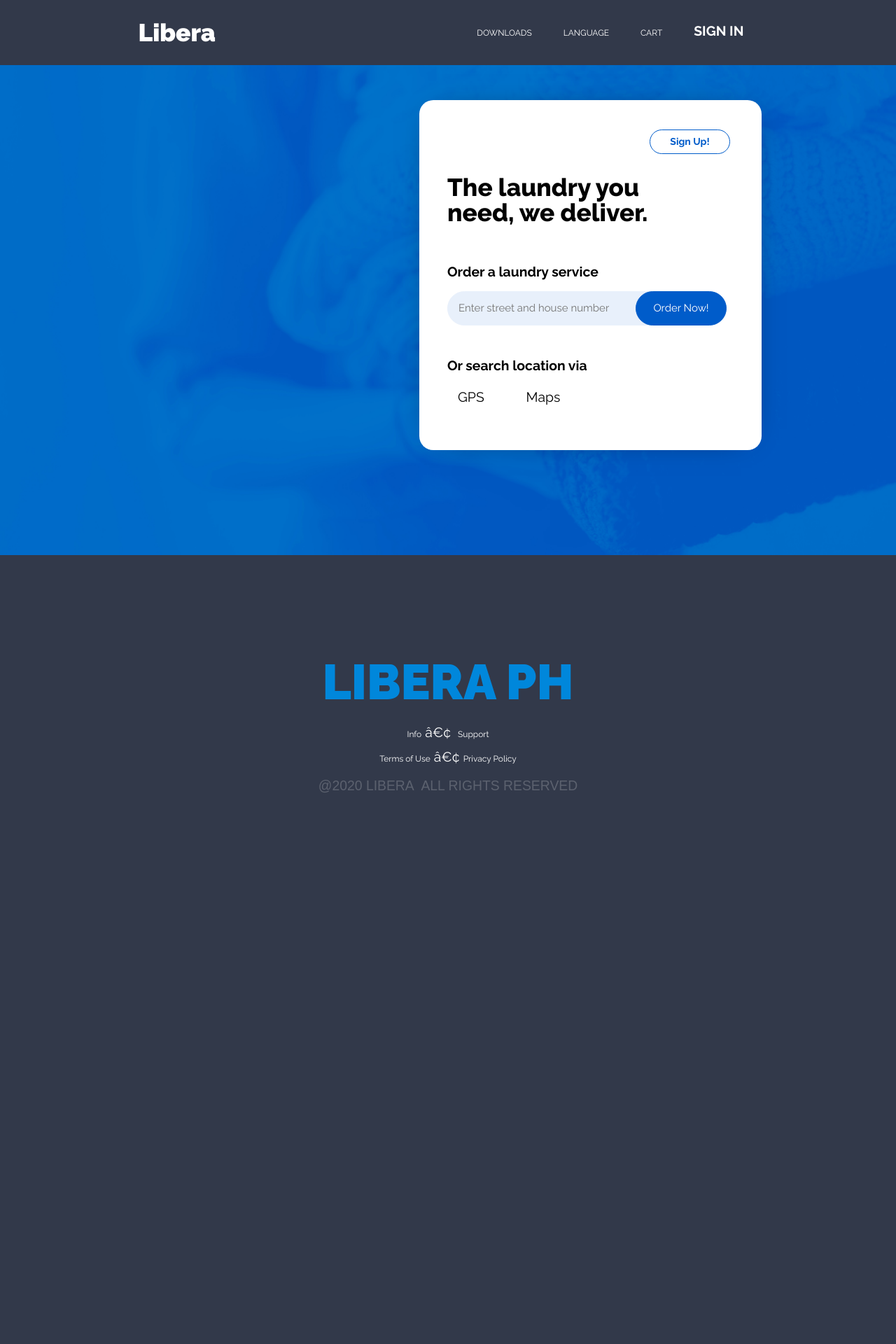
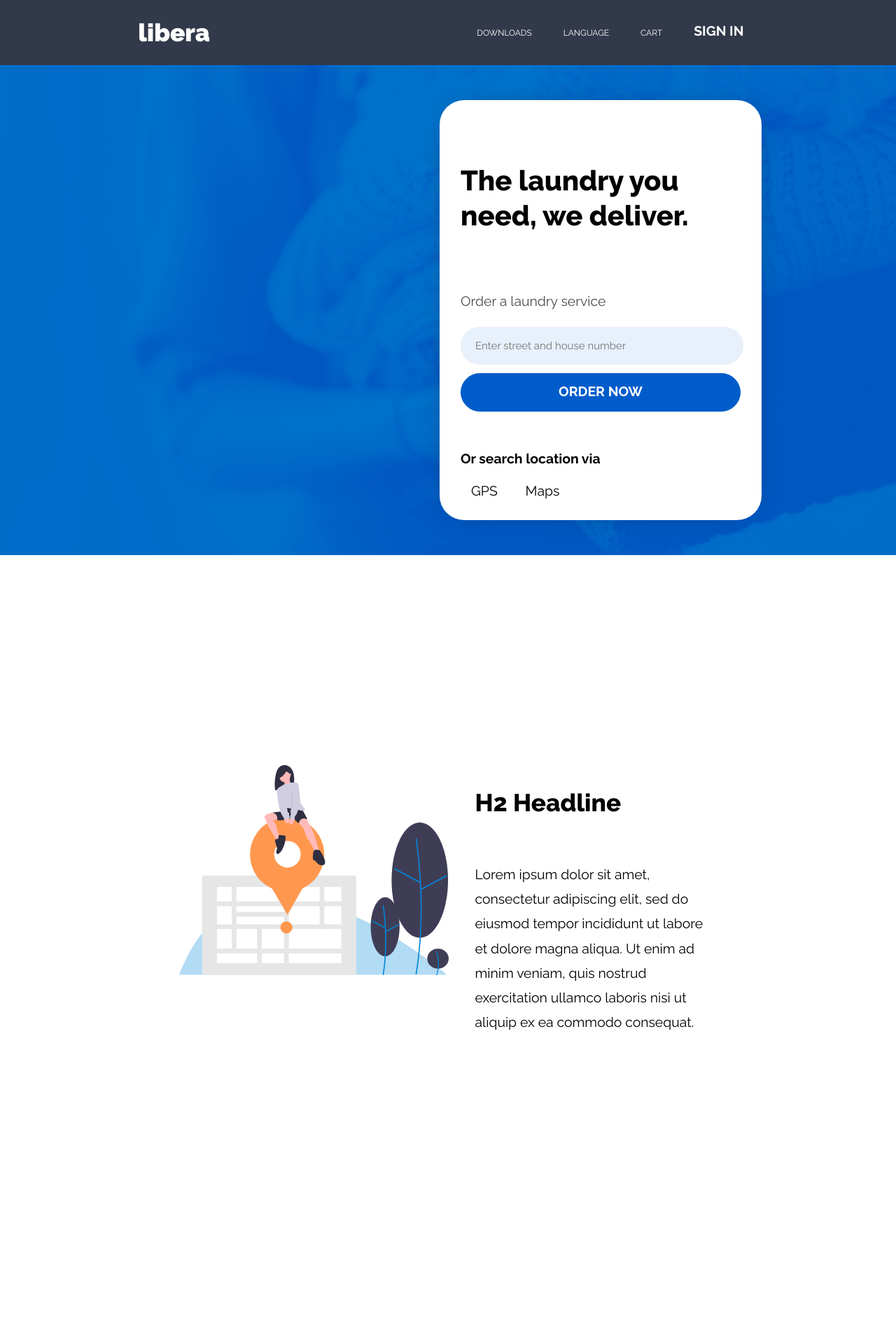
Before and after one commit to teddzyb/libera, a PHP site: page / in a window 1280 px wide. Shown: the top 1920 px of the page at 70% size. Before the commit the page ends 1132 px from the top, so only its background shows below. Run offline with PHP 8.4, Linux system fonts and the light colour scheme; some libraries are stand-ins or nearby versions.

Commit message:
Add files via upload

```diff
--- a/index.css
+++ b/index.css
@@ -25,7 +25,8 @@ hr {
 
 h2 {
   font-weight: 800;
-  font-size: 2rem;
+  font-size: 35px;
+  line-height: 50px;
 }
 
 input:focus {
@@ -57,11 +58,12 @@ button:focus {
 }
 
 .floating-div {
-  width: 100%;
+  width: 400px;
   margin-top  : 50px;
-  height: 500px;
-  border-radius: 20px;
+  height: 520px;
+  border-radius: 35px;
   background-color: white;
+  padding: 30px 30px 50px 30px;
   box-shadow: 0px 0px 45px -30px rgba(0,0,0,1);
 }
 
@@ -71,7 +73,7 @@ button:focus {
 }
 
 .signup button {
-  margin-right: 45px;
+  margin-right: 0px;
   width: 115px;
   height: 35px;
   border-radius: 20px;
@@ -91,46 +93,55 @@ button:focus {
 }
 
 .floating-div h2 {
-  margin-bottom: 0;
-  margin-top: 30px;
+
+  font-size: 40px;
 }
 
 .floating-div h2, p, input {
-    margin-left: 40px;
+
+    margin-top: 60px;
 }
 
 .floating-div-p1 {
-  margin-top: 50px;
-  margin-bottom: 10px;
-  font-weight: bold;
+  position: relative;
+  z-index: 2;
+  top:20px;
+  font-weight: light;
+  opacity: 70%;
 }
 
 .floating-div-p2 {
-  margin-top: 40px;
+  background-color: white ;
+  margin-top: 10px;
   margin-bottom: 10px;
   font-weight: bold;
 }
 
 #input {
+  position: relative;
+  bottom: 40px;
   display: flex;
+  flex-direction: column;
+  background-color: white;
+  justify-content: center;
 }
 
 #address {
-  width: 300px;
-  height: 45px;
+  width: 95%;
+  height: 50px;
   background-color: #E8F0FB;
+  margin-bottom: 12px;
   border-radius: 30px;
   border: 1px solid #E8F0FB;
-  padding-left: 15px;
+  padding-left: 20px;
   font-size: 15px;
 }
 
 #submitAddress {
-  height: 49px;
-  width: 130px;
-  z-index: 2;
-  position: relative;
-  left: -50px;
+  height: 55px;
+  width: 100%;
+
+
   border-radius: 30px;
   border: 1px solid #005CCA;
   background-color: #005CCA;
@@ -147,7 +158,7 @@ button:focus {
 .iconify {
   font-size: 30px;
   color: #005CCA;
-  margin: 5px 15px 10px 40px;
+  margin: 5px 15px 10px 0px;
 }
 
 #icon1 {
@@ -156,6 +167,7 @@ button:focus {
 
 #icon2 {
   padding-bottom: 4px;
+  margin-left: 20px;
 }
 
 #GPS, #Maps {
@@ -168,6 +180,39 @@ button:focus {
   color: #005CCA;
   cursor: pointer;
 }
+
+
+.main_body {
+  display: flex;
+  flex-direction: column;
+  margin: 300px 20% 200px 20%;
+  background: white;
+  align-items: center;
+}
+
+.body_rows {
+  background-color: white;
+  display: flex;
+  justify-content: space-between;
+  margin-bottom: 500px;
+}
+
+.body_col1 {
+  width: 45%;
+  background-color: white;
+}
+
+.body_col2 {
+  width: 45%;
+  background-color: white;
+}
+
+.clip_art {
+  max-height: 300px;
+  align-items: right;
+}
+
+
 
 
 /* HEADER */
@@ -210,10 +255,6 @@ li, a {
   background-color: #32394A;
 }
 
-.navigation {
-
-
-}
 
 .navigation li {
   display: inline-block;
--- a/index.html
+++ b/index.html
@@ -17,7 +17,7 @@
 
     <!-- HEADER -->
     <header>
-      <div class="logo"><a href="index.html">Libera</a></div>
+      <div class="logo"><a href="index.html">libera</a></div>
       <nav>
         <ul class="navigation">
           <li><a href="indexWithPHP.php">Downloads</a></li>
@@ -36,15 +36,12 @@
       </div>
       <div class="right-body">
         <div class="floating-div">
-          <div class="signup">
-            <button type="button" name="signup">Sign Up!</button>
-          </div>
           <h2>The laundry you<br>need, we deliver.</h2>
           <p class="floating-div-p1">Order a laundry service</p>
           <form action="laundryshop.html">
             <div id="input">
               <input type="text" name="address" id="address" placeholder="Enter street and house number">
-              <button type="submit" name="submitAddress" id="submitAddress">Order Now!</button>
+              <button type="submit" name="submitAddress" id="submitAddress"><b>ORDER NOW</b></button>
             </div>
           </form>
           <p class="floating-div-p2">Or search location via</p>
@@ -56,6 +53,44 @@
       </div>
     </div>
 
+    <div class="main_body">
+      <div class="body_rows">
+        <div class="body_col1">
+          <img src="location.svg" alt="clip art" class="clip_art">
+        </div>
+        <section class="body_col2">
+         <h2>H2 Headline</h2>
+          <p>Lorem ipsum dolor sit amet, consectetur adipiscing elit, sed do eiusmod tempor incididunt ut labore et dolore magna aliqua. Ut enim ad minim veniam, quis nostrud exercitation ullamco laboris nisi ut aliquip ex ea commodo consequat.</p>
+        </section>
+      </div>
+      <div class="body_rows">
+        <div class="body_col1">
+          <h2>H2 Headline</h2>
+          <p>Lorem ipsum dolor sit amet, consectetur adipiscing elit, sed do eiusmod tempor incididunt ut labore et dolore magna aliqua. Ut enim ad minim veniam, quis nostrud exercitation ullamco laboris nisi ut aliquip ex ea commodo consequat.</p>
+        </div>
+        <section class="body_col2">
+          <img src="deliving.svg" alt="clip art" class="clip_art">
+        </section>
+      </div>
+      <div class="body_rows">
+        <div class="body_col1">
+          <img src="delivered.svg" alt="clip art" class="clip_art">
+        </div>
+        <section class="body_col2">
+         <h2>H2 Headline</h2>
+          <p>Lorem ipsum dolor sit amet, consectetur adipiscing elit, sed do eiusmod tempor incididunt ut labore et dolore magna aliqua. Ut enim ad minim veniam, quis nostrud exercitation ullamco laboris nisi ut aliquip ex ea commodo consequat.</p>
+        </section>
+      </div>
+
+
+    </div>
+
+
+
+
+
+
+
     <script src="https://cdnjs.cloudflare.com/ajax/libs/jquery/3.5.1/jquery.min.js"></script>
 <script src="script.js"></script>
   </body>
@@ -64,7 +99,7 @@
 
   <footer>
     <div class="footmain">
-      <h5 id="foot_logo">LIBERA PH</h5>
+      <h5 id="foot_logo">liberia</h5>
       <a href="#">Info</a>&nbsp•&nbsp
       <a href="#">Support</a><br>
       <a href="#">Terms of Use</a>&nbsp•&nbsp<a href="#">Privacy Policy</a>
```
